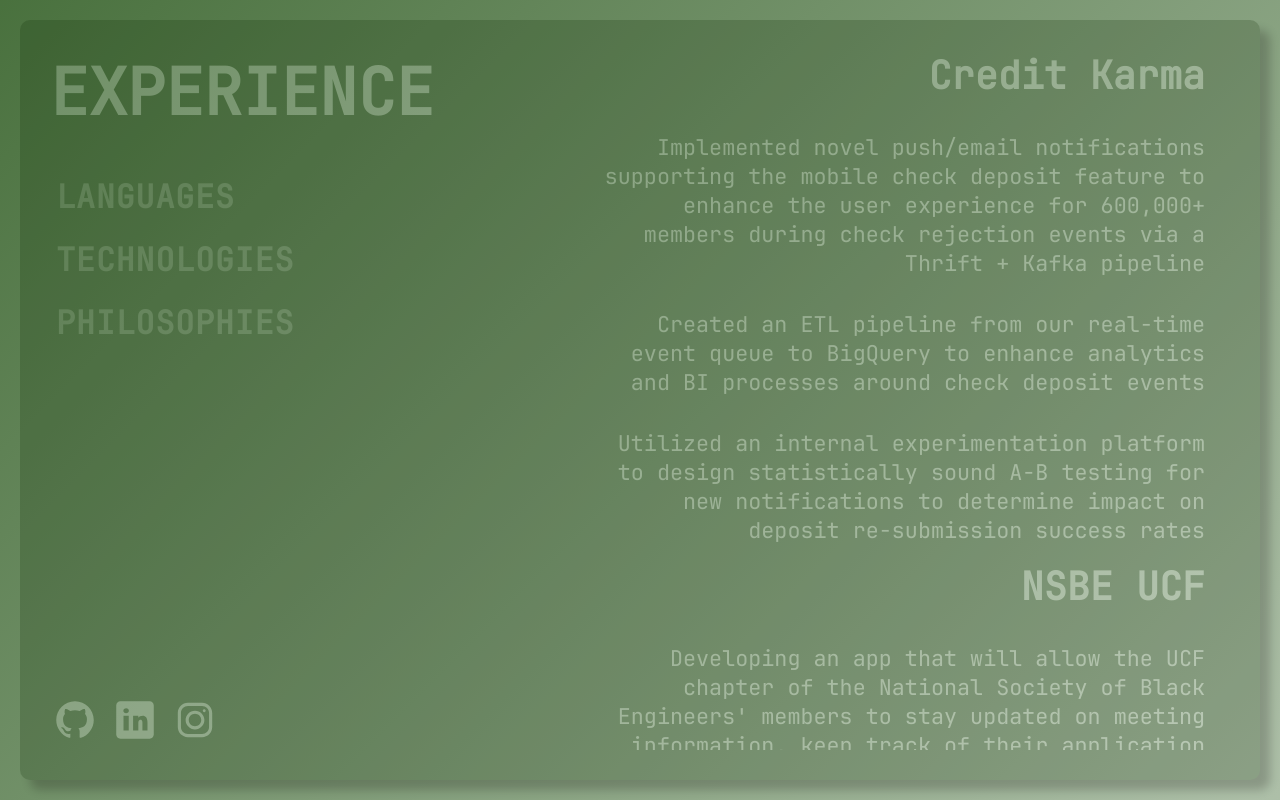
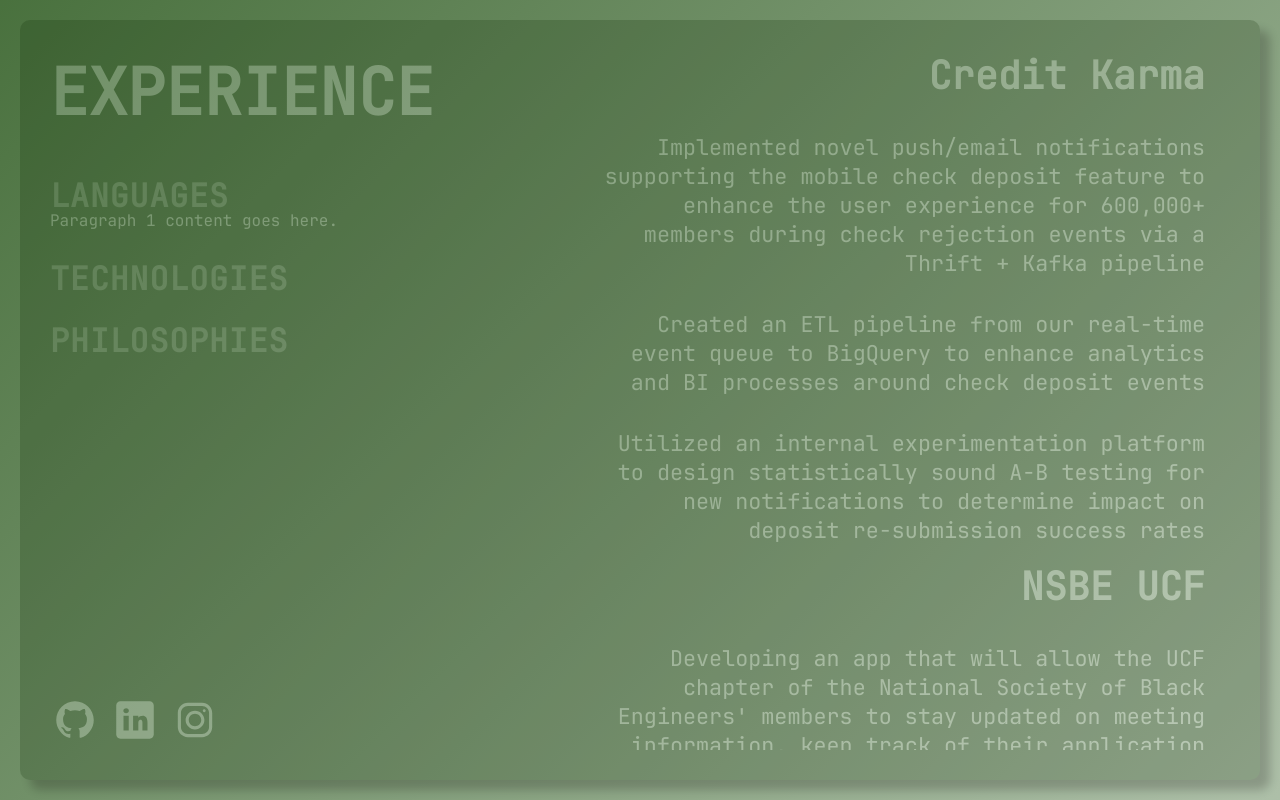
Before and after one commit to AlainAmbrose/portfolio, a React (Create React App) app: page /experience in a window 1280 px wide. Both pictures are taken after a click on the button "LANGUAGES". Built offline with nearby package versions, Linux system fonts and the light colour scheme.

Commit message:
added more to the experience tabs

```diff
--- a/src/App.css
+++ b/src/App.css
@@ -32,6 +32,16 @@ body {
   font-family: 'JetBrains Mono', monospace;
   margin: 0;
 }
+
+/* purple? */
+/* body {
+	background: linear-gradient(-45deg, #5400e66b, #481074d7, #6647c48c);
+	background-size: 400% 400%;
+  overflow: hidden;
+	animation: gradient 15s ease infinite;
+  font-family: 'JetBrains Mono', monospace;
+  margin: 0;
+} */
 
 @keyframes gradient {
 	0% {
@@ -132,6 +142,7 @@ body {
 
 .navLi button {
   color: transparent;
+  padding: 0;
   text-shadow: 0px 2px 0px rgba(255,255,255,.5);
 }
 
@@ -163,6 +174,7 @@ body {
 
 .skillsLi button {
   color: transparent;
+  padding: 0;
   text-shadow: 0px 2px 0px rgba(255,255,255,.5);
 }
 
--- a/src/pages/ExperiencePage.js
+++ b/src/pages/ExperiencePage.js
@@ -9,11 +9,19 @@ import LinkedInWhite from "../images/LinkedIn-White.svg";
 import InstagramWhite from "../images/Instagram-White.svg";
 import SunWhite from "../images/Sun-White.svg";
 import MoonWhite from "../images/Moon-White.png";
+import React, { useState } from "react";
 
 function ExperiencePage() {
-  const handleNavClick = (event, location) => {
-    event.preventDefault();
-    // navigate(`/${location}`);
+  const [isParagraphVisible, setIsParagraphVisible] = useState([
+    false,
+    false,
+    false,
+  ]);
+
+  const toggleVisibility = (index) => {
+    const updatedVisibility = [...isParagraphVisible];
+    updatedVisibility[index] = !updatedVisibility[index];
+    setIsParagraphVisible(updatedVisibility);
   };
 
   const leftDivStyle = {
@@ -56,28 +64,22 @@ function ExperiencePage() {
           <div style={{ flex: "0 0 70%" }}>
             <ul className="skills">
               <li className="skillsLi">
-                <button
-                  type="button"
-                  onClick={(event) => handleNavClick(event, "about")}
-                >
+                <button type="button" onClick={() => toggleVisibility(0)}>
                   Languages
                 </button>
+                {isParagraphVisible[0] && <p>Paragraph 1 content goes here.</p>}
               </li>
               <li className="skillsLi">
-                <button
-                  type="button"
-                  onClick={(event) => handleNavClick(event, "projects")}
-                >
+                <button type="button" onClick={() => toggleVisibility(1)}>
                   Technologies
                 </button>
+                {isParagraphVisible[1] && <p>Paragraph 2 content goes here.</p>}
               </li>
               <li className="skillsLi">
-                <button
-                  type="button"
-                  onClick={(event) => handleNavClick(event, "experience")}
-                >
+                <button type="button" onClick={() => toggleVisibility(2)}>
                   Philosophies
                 </button>
+                {isParagraphVisible[2] && <p>Paragraph 3 content goes here.</p>}
               </li>
             </ul>
           </div>
```
